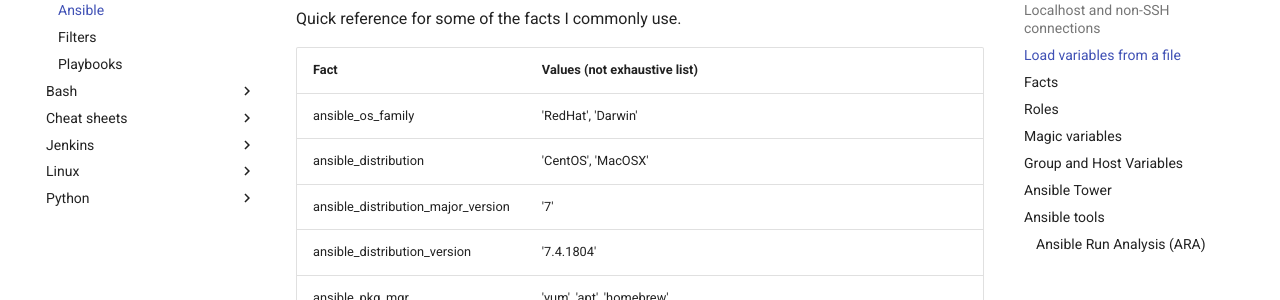
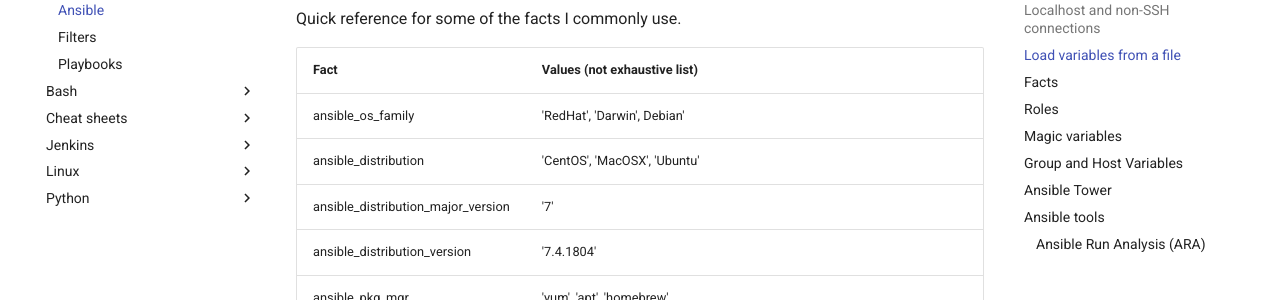
Before and after one commit to agarthetiger/mkdocs, an MkDocs documentation site: the page built from docs/ansible/Ansible.md, in a window 1280 px wide and 900 px high, scrolled down 2015 px. Shown: the part 152-452 px from the top of the window. Built offline with MkDocs 1.6.1 and Material for MkDocs 9.7.7, drawn with Linux system fonts in a browser that asks for light colours; comment, search, counter and statistics services are not loaded.

Commit message:
Update Ansible.md
Add Ubuntu example values

```diff
--- a/docs/ansible/Ansible.md
+++ b/docs/ansible/Ansible.md
@@ -67,8 +67,8 @@
 
 | Fact | Values (not exhaustive list) |
 |------|--------|
-| ansible_os_family | 'RedHat', 'Darwin' |
-| ansible_distribution | 'CentOS', 'MacOSX' |
+| ansible_os_family | 'RedHat', 'Darwin', Debian' |
+| ansible_distribution | 'CentOS', 'MacOSX', 'Ubuntu' |
 | ansible_distribution_major_version | '7' |
 | ansible_distribution_version | '7.4.1804' |
 | ansible_pkg_mgr | 'yum', 'apt', 'homebrew' |
```
